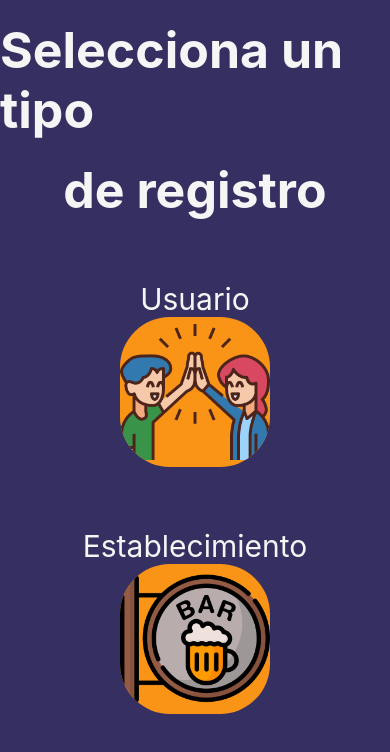
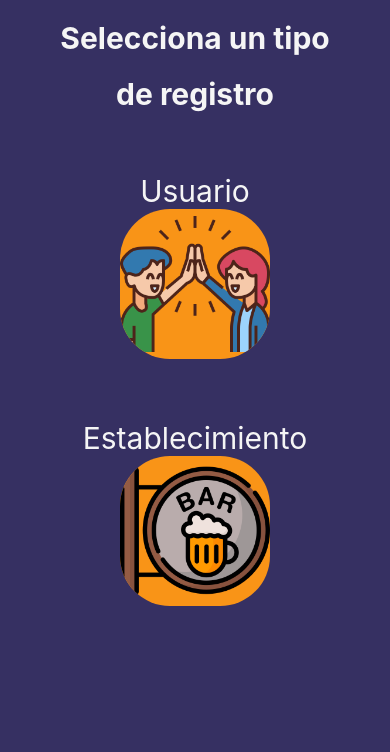
Before and after one commit to AlexKsas/Parners-bar-Solutions, a React Native app in the folder Aplicacion/Events_bar/: screen /InicioRegistrar in a window 390 px wide. Shown: the top 752 px of the page. Built offline with nearby package versions, Linux system fonts and the light colour scheme; what @react-native-firebase/app would draw is missing.

Commit message:
proyecto

```diff
--- a/Aplicacion/Events_bar/babel.config.js
+++ b/Aplicacion/Events_bar/babel.config.js
@@ -1,3 +1,7 @@
 module.exports = {
   presets: ['module:metro-react-native-babel-preset'],
+  plugins: [
+    '@babel/plugin-proposal-export-namespace-from',
+    'react-native-reanimated/plugin',
+  ],
 };
--- a/Aplicacion/Events_bar/index.js
+++ b/Aplicacion/Events_bar/index.js
@@ -5,6 +5,6 @@
 import {AppRegistry} from 'react-native';
 import App from './src/App';
 import {name as appName} from './app.json';
-
+import 'react-native-gesture-handler';
 
 AppRegistry.registerComponent(appName, () => App);
--- a/Aplicacion/Events_bar/src/App.jsx
+++ b/Aplicacion/Events_bar/src/App.jsx
@@ -8,6 +8,7 @@ import {   createStackNavigator } from '@react-navigation/stack';
 import Home from './components/Home/Home';
 import Login from './components/Login/Login';
 import RestablecerContrasena from './components/RestablecerContrasena/RestablecerContrasena';
+import Menu from './menu/Menu';
 
 
 
@@ -21,17 +22,11 @@ function App() {
         <Stack.Screen name="InicioRegistrar" component={Inicio} options={{headerShown:false}} />
         <Stack.Screen name="RegistrarUsuario" component={Persona} options={{headerTitle:"Persona"}} />
         <Stack.Screen name="RegistrarEstablecimiento" component={Establecimiento} options={{headerTitle:"Establecimiento"}} />
-        <Stack.Screen name="Inicio" component={Home} options={{headerShown:false}} />
+        <Stack.Screen name="Inicio" component={Menu} options={{headerShown:false}} />
         <Stack.Screen name="RestablecerContrasena" component={RestablecerContrasena} options={{headerTitle:"Restablecer Contraseña"}} />
       </Stack.Navigator>
     </NavigationContainer>
   );
 }
-const styles = StyleSheet.create({
-  container: {
-    flex: 1,
-    backgroundColor: 'white',
-  },
-});
 
 export default App;
--- a/Aplicacion/Events_bar/src/components/Login/Login.jsx
+++ b/Aplicacion/Events_bar/src/components/Login/Login.jsx
@@ -9,7 +9,6 @@ function Login (){
     const navigation = useNavigation();
     return(
         <View style={Desing.inicio}>
-
             <Text style={[Desing.text, styles.title]}>Ingresar Usuario</Text>
                 <TextInput placeholderTextColor={"lightgray"} placeholder="USUARIO" style={Desing.input} underlineColorAndroid="transparent"/>
                 <TextInput placeholderTextColor={"lightgray"} placeholder="CONTRASEÑA" style={Desing.input}
--- /dev/null
+++ b/Aplicacion/Events_bar/src/components/Perfil/Perfil.jsx
@@ -0,0 +1,13 @@
+import React, { Component } from 'react'
+
+import { Text, View } from 'react-native'
+
+export default class Perfil extends Component {
+  render() {
+    return (
+      <View>
+        <Text>Perfil</Text>
+      </View>
+    )
+  }
+}
--- a/Aplicacion/Events_bar/src/components/Register/Inicio.jsx
+++ b/Aplicacion/Events_bar/src/components/Register/Inicio.jsx
@@ -1,6 +1,8 @@
 import React from 'react'
 import { View, Image, StyleSheet, Text, TouchableOpacity } from 'react-native'
 import { useNavigation } from '@react-navigation/native';
+
+
 
 function Inicio (){
     const navigation = useNavigation();
@@ -42,7 +44,8 @@ const styles = StyleSheet.create({
         marginBottom: 80
     },
     title: {
-        fontSize: 50,
+        fontSize: 30,
+        textAlign:'center',
         fontWeight: 'bold',
         marginLeft: 'auto',
         marginRight: 'auto',
@@ -58,4 +61,5 @@ const styles = StyleSheet.create({
     }
 })
 
-export default Inicio
+
+export default Inicio;
--- a/Aplicacion/Events_bar/src/components/RestablecerContrasena/RestablecerContrasena.jsx
+++ b/Aplicacion/Events_bar/src/components/RestablecerContrasena/RestablecerContrasena.jsx
@@ -53,6 +53,7 @@ function RestablecerContrasena() {
   }
 
   export default RestablecerContrasena;
+
   const styles = StyleSheet.create({
     container: {
       flex: 1,
@@ -74,6 +75,7 @@ function RestablecerContrasena() {
       borderRadius: 5,
       paddingLeft: 10,
       marginBottom: 10,
+      color:'black'
     },
     message: {
       color: 'red',
--- /dev/null
+++ b/Aplicacion/Events_bar/src/menu/Menu.jsx
@@ -0,0 +1,15 @@
+import { createDrawerNavigator } from '@react-navigation/drawer';
+import Home from '../components/Home/Home';
+import Perfil from '../components/Perfil/Perfil';
+
+const Drawer = createDrawerNavigator();
+
+function Menu() {
+  return (
+    <Drawer.Navigator>
+      <Drawer.Screen name="Inicio" component={Home} />
+      <Drawer.Screen name="Perfil" component={Perfil} />
+    </Drawer.Navigator>
+  );
+}
+export default Menu;
```
Also changed, not shown: Aplicacion/Events_bar/package.json (+5 -3 lines), 431 other files (tests, documents, lock files or other folders).
